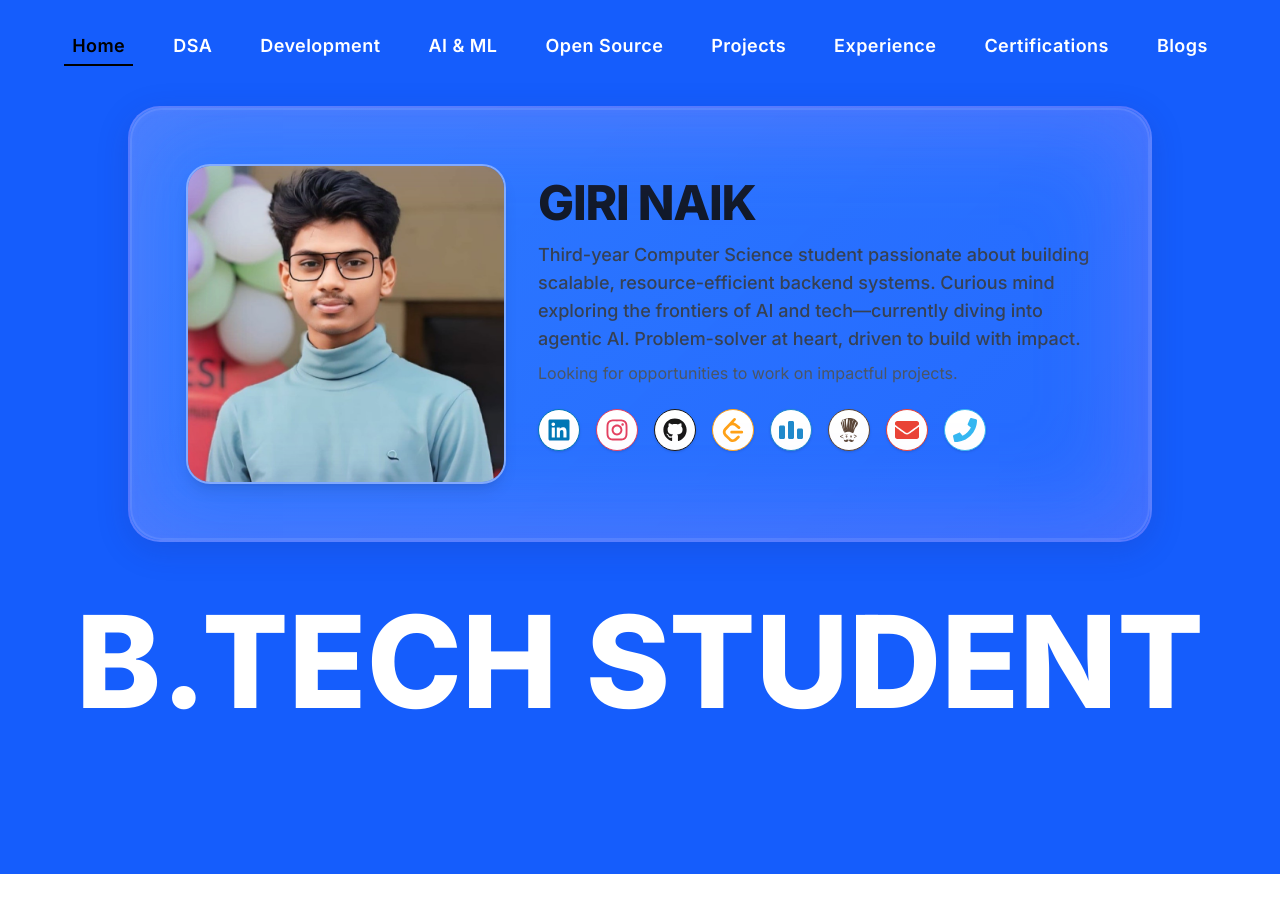
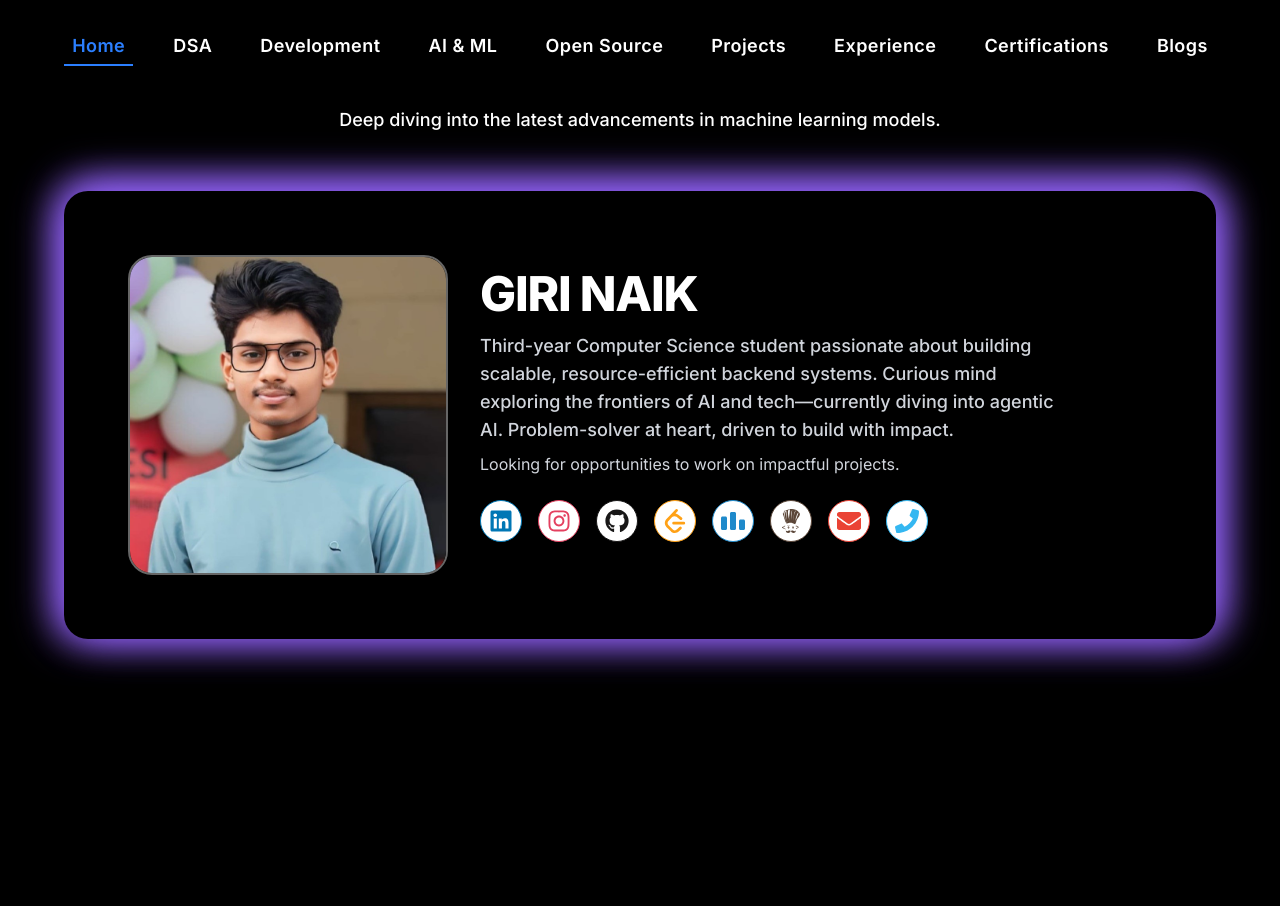
Before and after one commit to Mudavath-Giri-Naik/my-portfolio, a Next.js app: page / in a window 1280 px wide. Before the commit the page ends 874 px from the top, so only its background shows below. Built offline with nearby package versions, Linux system fonts and the light colour scheme.

Commit message:
Initial commit - replacing with new portfolio project

```diff
--- a/src/app/layout.tsx
+++ b/src/app/layout.tsx
@@ -48,13 +48,13 @@ export default function RootLayout({
         <link rel="apple-touch-icon" href="/icons/icon-192x192.png" />
         <link rel="manifest" href="/manifest.json" />
       </head>
-      <body className={inter.className + ' bg-blue-600'}>
-        <header className="w-full flex flex-col items-center pt-8 pb-2 bg-blue-600">
+      <body className={inter.className + ' bg-black'}>
+        <header className="w-full flex flex-col items-center pt-8 pb-2 bg-black">
           <div className="flex flex-col items-center w-full">
             <Navigation />
           </div>
         </header>
-        <main className="pt-4 md:pt-8 pb-16 md:pb-0 min-h-screen flex flex-col items-center justify-start w-full bg-blue-600">
+        <main className="pt-4 md:pt-8 pb-16 md:pb-0 min-h-screen flex flex-col items-center justify-start w-full bg-black">
           {children}
         </main>
       </body>
--- a/src/app/page.tsx
+++ b/src/app/page.tsx
@@ -5,6 +5,7 @@ import {
   SiJavascript, SiTypescript, SiPython, SiCplusplus, SiHtml5, SiCss3, SiReact, SiNextdotjs, SiNodedotjs, SiExpress, SiTailwindcss, SiBootstrap, SiMongodb, SiPostgresql, SiMysql, SiFirebase, SiAmazon, SiDocker, SiKubernetes, SiGit, SiGithub, SiJest, SiRedux, SiVercel, SiTensorflow, SiPytorch, SiOpencv, SiC, SiDjango, SiFlask, SiSass, SiWebpack, SiGraphql, SiPrisma, SiJupyter, SiGo, SiRust, SiPhp, SiLaravel, SiRedis, SiRabbitmq, SiGnubash, SiHeroku, SiNetlify, SiVite, SiSvelte, SiAngular, SiSpring, SiDotnet, SiUnity, SiUnrealengine, SiBlender, SiAdobephotoshop, SiAdobexd, SiAndroidstudio, SiXcode, SiIntellijidea, SiSlack, SiTrello, SiNotion, SiPostman, SiSwagger, SiTestinglibrary, SiStorybook, SiCircleci, SiTravisci, SiGithubactions, SiBitbucket, SiGitlab, SiCodesandbox, SiCodepen, SiReplit, SiStackoverflow, SiLeetcode, SiCodeforces, SiCodechef
 } from 'react-icons/si';
 import { motion } from 'framer-motion';
+import { useState, useEffect } from 'react';
 
 const pacifico = Pacifico({ weight: '400', subsets: ['latin'] });
 
@@ -92,8 +93,46 @@ const iconColors = [
 ];
 
 export default function Home() {
+  const [currentSentenceIndex, setCurrentSentenceIndex] = useState(0);
+
+  const researchSentences = [
+    "Exploring innovative solutions in scalable backend architecture.",
+    "Deep diving into the latest advancements in machine learning models.",
+    "Building robust and efficient data processing pipelines.",
+    "Developing intuitive user interfaces with modern frontend frameworks.",
+    "Contributing to open-source projects in cloud computing."
+  ];
+
+  useEffect(() => {
+    const interval = setInterval(() => {
+      setCurrentSentenceIndex((prevIndex) => (prevIndex + 1) % researchSentences.length);
+    }, 3000);
+
+    // Clear interval on component unmount
+    return () => clearInterval(interval);
+  }, [researchSentences.length]);
+
   return (
-    <div className="flex flex-col items-center justify-center w-full min-h-[70vh]">
+    <>
+      <style jsx global>{`
+        html,
+        body {
+          background-color: #000 !important;
+        }
+      `}</style>
+      <div className="flex flex-col items-center w-full min-h-[100vh] bg-black  text-white">
+        {/* Animated Research/Work Sentences */}
+        <div className="w-full text-center mb-10 text-lg  font-medium text-white" style={{ minHeight: '2.5em' }}>
+          <motion.p
+            key={currentSentenceIndex}
+            initial={{ opacity: 0, y: 10 }}
+            animate={{ opacity: 1, y: 0 }}
+            exit={{ opacity: 0, y: -10 }}
+            transition={{ duration: 0.5 }}
+          >
+            {researchSentences[currentSentenceIndex]}
+          </motion.p>
+        </div>
         <ProfileCard />
         <motion.div
           initial={{ opacity: 0, y: 60 }}
@@ -102,13 +141,9 @@ export default function Home() {
           className="w-full flex items-center justify-center bg-transparent mt-0"
           style={{ minHeight: '18vh' }}
         >
-        <h1
-          className="w-full text-center font-extrabold uppercase"
-          style={{ fontSize: 'clamp(3rem, 10vw, 8rem)', lineHeight: 1.1, margin: 0, paddingTop: '50px', color: '#ffffff' }}
-        >
-          B.TECH  STUDENT
-        </h1>
+
         </motion.div>
       </div>
+    </>
   );
 }
--- a/src/components/Header.tsx
+++ b/src/components/Header.tsx
@@ -18,9 +18,9 @@ export default function Header() {
   const title = pageTitles[pathname] || 'Portfolio';
 
   return (
-    <div className="fixed top-0 left-0 right-0 bg-white border-b border-gray-200 z-40 md:hidden">
+    <div className="fixed top-0 left-0 right-0 bg-black border-b border-gray-700 z-40 md:hidden">
       <div className="px-4 py-3 text-center">
-        <h1 className="text-lg font-semibold text-gray-900">{title}</h1>
+        <h1 className="text-lg font-semibold text-white">{title}</h1>
       </div>
     </div>
   );
--- a/src/components/Navigation.tsx
+++ b/src/components/Navigation.tsx
@@ -38,14 +38,14 @@ const Navigation = () => {
     return (
       <>
         <Header />
-        <div className="fixed bottom-0 left-0 right-0 bg-white border-t border-gray-200 z-50">
+        <div className="fixed bottom-0 left-0 right-0 bg-black border-t border-gray-700 z-50">
           <div className="flex justify-around items-center h-16">
             {navItems.map((item) => (
               <Link
                 key={item.path}
                 href={item.path}
                 className={`flex flex-col items-center justify-center w-full h-full ${
-                  isActive(item.path) ? 'text-[#141414]' : 'text-[#141414]'
+                  isActive(item.path) ? 'text-blue-500' : 'text-white'
                 }`}
                 aria-label={item.name}
               >
@@ -59,15 +59,15 @@ const Navigation = () => {
   }
 
   return (
-    <nav className="flex flex-row justify-center items-center gap-8 w-full" style={{ background: 'transparent', border: 'none', boxShadow: 'none' }}>
+    <nav className="flex flex-row justify-center items-center gap-8 w-full bg-black my-0 py-0" style={{ border: 'none', boxShadow: 'none' }}>
       {navItems.map((item) => (
         <Link
           key={item.path}
           href={item.path}
           className={`text-base md:text-lg font-semibold tracking-wide px-2 pb-1 transition-colors duration-200 border-b-2 ${
             isActive(item.path)
-              ? 'border-black text-black'
-              : 'border-transparent text-white hover:text-gray-200 hover:border-gray-200'
+              ? 'border-blue-500 text-blue-500'
+              : 'border-transparent text-white hover:text-gray-400 hover:border-gray-400'
           }`}
         >
           {item.name}
--- a/src/components/ProfileCard.tsx
+++ b/src/components/ProfileCard.tsx
@@ -1,7 +1,7 @@
 'use client';
 
 import Image from 'next/image';
-import { useState } from 'react';
+import { useState, useEffect } from 'react';
 import {
   FaLinkedin,
   FaInstagram,
@@ -10,6 +10,7 @@ import {
   FaPhone,
 } from 'react-icons/fa';
 import { SiLeetcode, SiCodeforces, SiCodechef } from 'react-icons/si';
+import { motion } from 'framer-motion';
 
 const PROFILE_IMAGE = '/profile.jpg';
 
@@ -80,10 +81,11 @@ export default function ProfileCard() {
   const emailHref = emailSocial?.href || emailSocial?.default || 'mailto:example@example.com';
 
   return (
-    <div className="glass-premium-card flex flex-col md:flex-row items-center gap-8 w-full max-w-5xl p-8 md:p-14" style={{ position: 'relative' }}>
+    <div className="flex flex-col md:flex-row items-center gap-8 w-full max-w-6xl p-10 md:p-16 bg-black text-white rounded-3xl overflow-hidden" style={{ position: 'relative', boxShadow: '0px -10px 40px 0px rgba(150, 100, 255, 0.8), 10px 0px 40px 0px rgba(150, 100, 255, 0.8), -10px 0px 40px 0px rgba(150, 100, 255, 0.8)' }}>
       {/* Profile Image or Avatar */}
       <div className="flex-shrink-0">
         {!imgError ? (
+          <motion.div whileHover={{ scale: 1.05, transition: { duration: 0.3 } }}>
             <Image
               src={PROFILE_IMAGE}
               alt="Giri Naik profile"
@@ -93,41 +95,47 @@ export default function ProfileCard() {
               onError={() => setImgError(true)}
               priority
             />
+          </motion.div>
         ) : (
-          <div className="w-72 h-72 md:w-80 md:h-80 rounded-3xl bg-gray-200 flex items-center justify-center shadow-lg border-2 border-white/40">
+          <div className="w-72 h-72 md:w-80 md:h-80 rounded-3xl bg-gray-700 flex items-center justify-center shadow-lg border-2 border-white/40">
             <svg width="120" height="120" viewBox="0 0 120 120" fill="none" xmlns="http://www.w3.org/2000/svg">
-              <circle cx="60" cy="60" r="60" fill="#E5E7EB" />
-              <ellipse cx="60" cy="70" rx="35" ry="30" fill="#fff" />
-              <circle cx="60" cy="54" r="24" fill="#fff" />
-              <ellipse cx="60" cy="54" rx="12" ry="10" fill="#D1D5DB" />
-              <ellipse cx="60" cy="90" rx="22" ry="12" fill="#D1D5DB" />
+              <circle cx="60" cy="60" r="60" fill="#4A5568" />
+              <ellipse cx="60" cy="70" rx="35" ry="30" fill="#A0AEC0" />
+              <circle cx="60" cy="54" r="24" fill="#E2E8F0" />
+              <ellipse cx="60" cy="54" rx="12" ry="10" fill="#718096" />
+              <ellipse cx="60" cy="90" rx="22" ry="12" fill="#CBD5E0" />
             </svg>
           </div>
         )}
       </div>
       {/* Profile Info */}
       <div className="flex-1 flex flex-col items-center md:items-start text-center md:text-left">
-        <h2 className="text-4xl md:text-5xl font-extrabold text-gray-900 mb-2 tracking-tight leading-tight">
+        <h2 className="text-4xl md:text-5xl font-extrabold text-white mb-2 tracking-tight leading-tight">
           GIRI NAIK
         </h2>
-        <p className="text-base md:text-lg text-gray-700 font-medium mb-2 max-w-xl">
+        <p className="text-base md:text-lg text-gray-300 font-medium mb-2 max-w-xl">
           Third-year Computer Science student passionate about building scalable, resource-efficient backend systems. Curious mind exploring the frontiers of AI and tech—currently diving into agentic AI. Problem-solver at heart, driven to build with impact.
         </p>
-        <p className="text-gray-600 mb-6 max-w-md">
+        <p className="text-gray-300 mb-6 max-w-md">
           Looking for opportunities to work on impactful projects.
         </p>
         <div className="flex flex-row flex-wrap gap-4 mb-6 justify-center md:justify-start">
           {SOCIALS.map((social) => (
-            <a
+            <motion.a
               key={social.name}
               href={social.href || social.default}
               target="_blank"
               rel="noopener noreferrer"
-              className={`border ${social.brand} text-gray-800 rounded-full p-2 shadow transition`}
+              className={`border ${social.brand} bg-gray-900 rounded-full p-2 shadow transition`}
               title={social.name}
+              whileHover={{
+                scale: 1.1,
+                boxShadow: '0 0 15px rgba(150, 100, 255, 0.8)', // Purple glow
+                transition: { duration: 0.3 },
+              }}
             >
               {social.icon}
-            </a>
+            </motion.a>
           ))}
         </div>
       </div>
```
Lines whose indentation alone changed are shown as unchanged.
